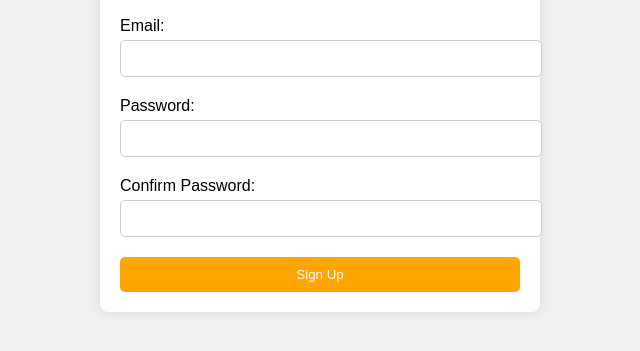
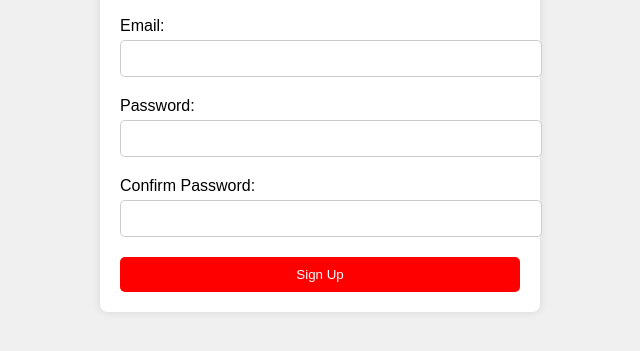
Before and after one commit to kmabasa212/finale, a website: page src/register.html in a window 1280 px wide. Shown: the part 261-612 px from the top of the page, without its empty margins (320-960 px from the left). Drawn offline with Linux system fonts and the light colour scheme.

Commit message:
style updating

```diff
--- a/src/register.html
+++ b/src/register.html
@@ -26,7 +26,8 @@
                 <label for="confirm-password">Confirm Password:</label>
                 <input type="password" id="confirm-password" name="confirm-password" required>
             </div>
-            <button type="submit">Sign Up</button>
+            <button type="submit" id="signup-btn">Sign Up</button>
+
         </form>
     </div>
     <script src="register.js"></script>
--- a/src/style5.css
+++ b/src/style5.css
@@ -50,3 +50,11 @@ button {
 button:hover {
     background-color: red;
 }
+#signup-btn {
+    background-color: red;
+    color: white;
+    border: none;
+    padding: 10px 20px;
+    cursor: pointer;
+    border-radius: 5px;
+}
```
